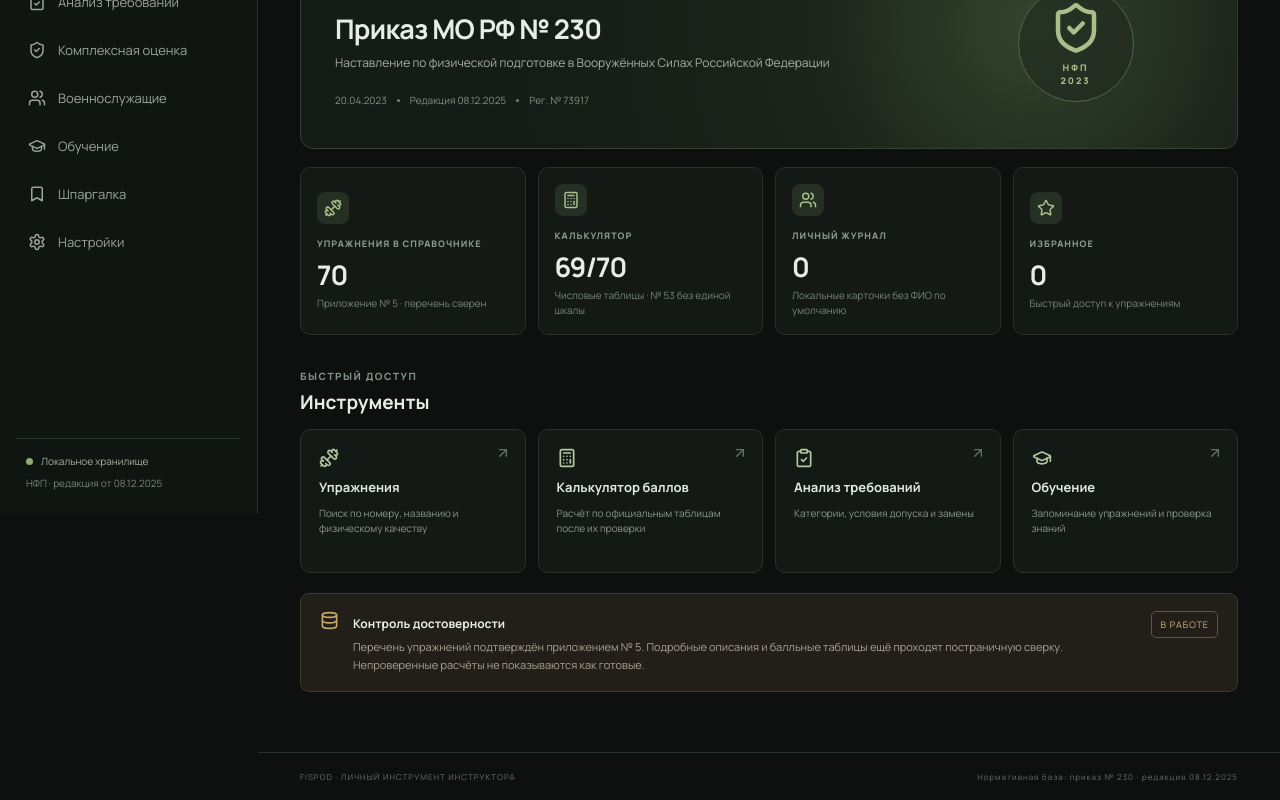
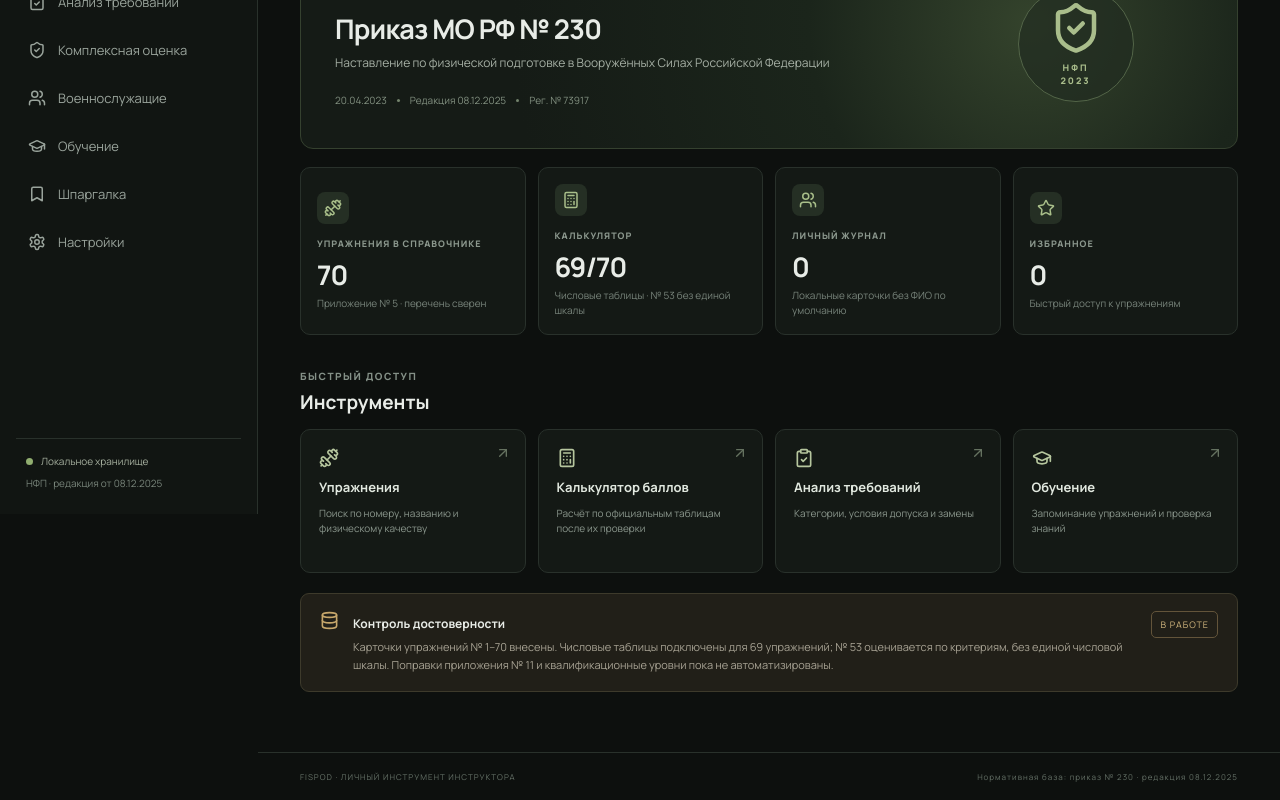
Before and after one commit to tsum323/FISPOD, a React (Vite) app: page / in a window 1280 px wide. Shown: the part 286-1086 px from the top of the page. Built offline with nearby package versions, Linux system fonts and the light colour scheme.

Commit message:
docs: align dashboard and settings with completed scoring coverage

```diff
--- a/src/App.tsx
+++ b/src/App.tsx
@@ -36,7 +36,7 @@ export default function App(){
      <div className="hero-panel"><div className="hero-copy"><div className="hero-kicker"><span/>НОРМАТИВНАЯ БАЗА</div><h2>Приказ МО РФ № 230</h2><p>Наставление по физической подготовке в Вооружённых Силах Российской Федерации</p><div className="hero-meta"><span>20.04.2023</span><i/> <span>Редакция 08.12.2025</span><i/><span>Рег. № 73917</span></div></div><div className="hero-seal"><ShieldCheck size={54}/><span>НФП<br/>2023</span></div></div>
      <div className="stat-grid"><button className="stat-card" onClick={()=>go('Упражнения')}><div className="stat-icon"><Dumbbell size={18}/></div><span>УПРАЖНЕНИЯ В СПРАВОЧНИКЕ</span><strong>70</strong><small>Приложение № 5 · перечень сверен</small></button><button className="stat-card" onClick={()=>go('Калькулятор баллов')}><div className="stat-icon"><Calculator size={18}/></div><span>КАЛЬКУЛЯТОР</span><strong>{verifiedScoreCount}/70</strong><small>Числовые таблицы · № 53 без единой шкалы</small></button><button className="stat-card" onClick={()=>go('Военнослужащие')}><div className="stat-icon"><Users size={18}/></div><span>ЛИЧНЫЙ ЖУРНАЛ</span><strong>{people.length}</strong><small>Локальные карточки без ФИО по умолчанию</small></button><button className="stat-card" onClick={()=>{go('Упражнения');setFavoritesOnly(true)}}><div className="stat-icon"><Star size={18}/></div><span>ИЗБРАННОЕ</span><strong>{favorites.length}</strong><small>Быстрый доступ к упражнениям</small></button></div>
      <div className="section-row"><div><div className="eyebrow">БЫСТРЫЙ ДОСТУП</div><h2>Инструменты</h2></div></div><div className="quick-grid">{[{p:'Упражнения' as Page,d:'Поиск по номеру, названию и физическому качеству',icon:Dumbbell},{p:'Калькулятор баллов' as Page,d:'Расчёт по официальным таблицам после их проверки',icon:Calculator},{p:'Анализ требований' as Page,d:'Категории, условия допуска и замены',icon:ClipboardCheck},{p:'Обучение' as Page,d:'Запоминание упражнений и проверка знаний',icon:GraduationCap}].map(x=><button className="quick-card" onClick={()=>go(x.p)}><x.icon size={20}/><b>{x.p}</b><span>{x.d}</span><ArrowUpRight size={16} className="quick-arrow"/></button>)}</div>
-     <div className="notice-panel"><div className="notice-icon"><Database size={19}/></div><div><b>Контроль достоверности</b><p>Перечень упражнений подтверждён приложением № 5. Подробные описания и балльные таблицы ещё проходят постраничную сверку. Непроверенные расчёты не показываются как готовые.</p></div><span className="tag-warn">В РАБОТЕ</span></div>
+     <div className="notice-panel"><div className="notice-icon"><Database size={19}/></div><div><b>Контроль достоверности</b><p>Карточки упражнений № 1–70 внесены. Числовые таблицы подключены для 69 упражнений; № 53 оценивается по критериям, без единой числовой шкалы. Поправки приложения № 11 и квалификационные уровни пока не автоматизированы.</p></div><span className="tag-warn">В РАБОТЕ</span></div>
     </>}
     {page==='Упражнения'&&<><div className="page-heading"><div><div className="eyebrow">СПРАВОЧНИК / ПРИЛОЖЕНИЕ № 5</div><h1>База упражнений</h1><p>70 упражнений. Наименования сверены с оглавлением действующей редакции.</p></div><span className="count-badge">70 <small>УПРАЖНЕНИЙ</small></span></div>
      <div className="toolbar"><button className={`secondary-btn ${favoritesOnly?'favorite-active':''}`} onClick={()=>setFavoritesOnly(!favoritesOnly)}><Star size={15}/>{favoritesOnly?'Показать все':'Только избранное'}</button><div className="searchbox"><Search size={17}/><input value={query} onChange={e=>setQuery(e.target.value)} placeholder="Найти по номеру, названию или ключевому слову..."/></div><select value={filter} onChange={e=>setFilter(e.target.value)}><option>Все</option>{groups.map(g=><option key={g}>{g}</option>)}</select></div>
@@ -48,7 +48,7 @@ export default function App(){
     {page==='Военнослужащие'&&<PersonnelJournal onCountChange={count=>setPeople(Array.from({length:count},(_,i)=>i))}/>}
     {page==='Обучение'&&<><TrainingGuide/><div className="page-heading"><div><div className="eyebrow">ПОДГОТОВКА / 06</div><h1>Тренажёр памяти</h1><p>Закрепляй номера упражнений в случайном порядке.</p></div></div><div className="quiz-card"><div className="eyebrow">УГАДАЙ НОМЕР УПРАЖНЕНИЯ</div>{quizExercise?<><div className="quiz-question">{quizExercise.title}</div><div className="quiz-answer"><input type="number" placeholder="Введи номер" value={quiz?.answer||''} onChange={e=>setQuiz({...quiz!,answer:e.target.value})}/><button className="primary-btn" onClick={()=>setNotice(Number(quiz?.answer)===quizExercise.number?'Верно. Номер упражнения совпадает.':`Неверно. Правильный номер: ${quizExercise.number}`)}>Проверить</button></div>{notice&&<div className="quiz-feedback">{notice}</div>}</>:<><div className="quiz-question">Готов проверить, насколько хорошо ты помнишь нумерацию?</div><button className="primary-btn" onClick={startQuiz}>Начать тренировку <ArrowUpRight size={16}/></button></>}</div><div className="notice-panel"><BookOpen size={20}/><div><b>Следующий учебный блок</b><p>После нормативной расшифровки добавим вопросы по технике, ошибкам, условиям зачёта и оценочным таблицам.</p></div></div></>}
     {page==='Шпаргалка'&&<><div className="page-heading"><div><div className="eyebrow">БЫСТРЫЙ СПРАВОЧНИК / 07</div><h1>Шпаргалка</h1><p>Краткий список номеров и названий для повторения.</p></div><button className="secondary-btn" onClick={()=>{const text=exercises.map(e=>`${e.number}. ${e.title}`).join('\n');navigator.clipboard?.writeText(text);setNotice('Список скопирован.')}}><Download size={16}/>Копировать список</button></div>{notice&&<div className="inline-notice">{notice}</div>}<div className="cheat-grid">{exercises.map(e=><button onClick={()=>{setPage('Упражнения');setSelected(e.number)}}><b>{e.number}</b><span>{e.title}</span></button>)}</div></>}
-    {page==='Настройки'&&<><div className="page-heading"><div><div className="eyebrow">ПРИЛОЖЕНИЕ / 08</div><h1>Настройки и данные</h1><p>Резервное копирование и сведения о нормативной базе.</p></div></div><div className="settings-card"><div><h3>Резервная копия</h3><p>Экспорт карточек, журнала и избранного в JSON-файл.</p></div><div className="backup-actions"><button className="primary-btn" onClick={exportBackup}><Download size={16}/>Скачать резервную копию</button><label className="secondary-btn import-backup">Восстановить из JSON<input type="file" accept="application/json,.json" onChange={e=>{const file=e.target.files?.[0];if(file)void restoreFile(file);e.currentTarget.value='';}}/></label></div></div>{notice&&<div className="inline-notice">{notice}</div>}<div className="settings-card"><div><h3>Нормативный источник</h3><p>Приказ МО РФ от 20.04.2023 № 230, редакция от 08.12.2025.</p><small>Зарегистрирован Минюстом России 20.06.2023 № 73917.</small></div><a className="secondary-btn" href="https://www.consultant.ru/document/cons_doc_LAW_450143/" target="_blank" rel="noreferrer">Открыть источник <ExternalLink size={15}/></a></div><div className="settings-card"><div><h3>Состояние базы</h3><p>Индекс упражнений — 70/70. Полные карточки, таблицы баллов и алгоритмы оценки — в процессе верификации.</p></div><span className="tag-warn">ЧАСТИЧНО</span></div></>}
+    {page==='Настройки'&&<><div className="page-heading"><div><div className="eyebrow">ПРИЛОЖЕНИЕ / 08</div><h1>Настройки и данные</h1><p>Резервное копирование и сведения о нормативной базе.</p></div></div><div className="settings-card"><div><h3>Резервная копия</h3><p>Экспорт карточек, журнала и избранного в JSON-файл.</p></div><div className="backup-actions"><button className="primary-btn" onClick={exportBackup}><Download size={16}/>Скачать резервную копию</button><label className="secondary-btn import-backup">Восстановить из JSON<input type="file" accept="application/json,.json" onChange={e=>{const file=e.target.files?.[0];if(file)void restoreFile(file);e.currentTarget.value='';}}/></label></div></div>{notice&&<div className="inline-notice">{notice}</div>}<div className="settings-card"><div><h3>Нормативный источник</h3><p>Приказ МО РФ от 20.04.2023 № 230, редакция от 08.12.2025.</p><small>Зарегистрирован Минюстом России 20.06.2023 № 73917.</small></div><a className="secondary-btn" href="https://www.consultant.ru/document/cons_doc_LAW_450143/" target="_blank" rel="noreferrer">Открыть источник <ExternalLink size={15}/></a></div><div className="settings-card"><div><h3>Состояние базы</h3><p>Индекс и карточки упражнений — 70/70. Числовые таблицы — 69/70; комплексная оценка работает для поддержанных строк приложения № 6. Поправки приложения № 11 и квалификационные уровни ещё не автоматизированы.</p></div><span className="tag-warn">ЧАСТИЧНО</span></div></>}
    </div>
    <footer><span>FISPOD · ЛИЧНЫЙ ИНСТРУМЕНТ ИНСТРУКТОРА</span><span>Нормативная база: приказ № 230 · редакция 08.12.2025</span></footer>
   </main>
```
